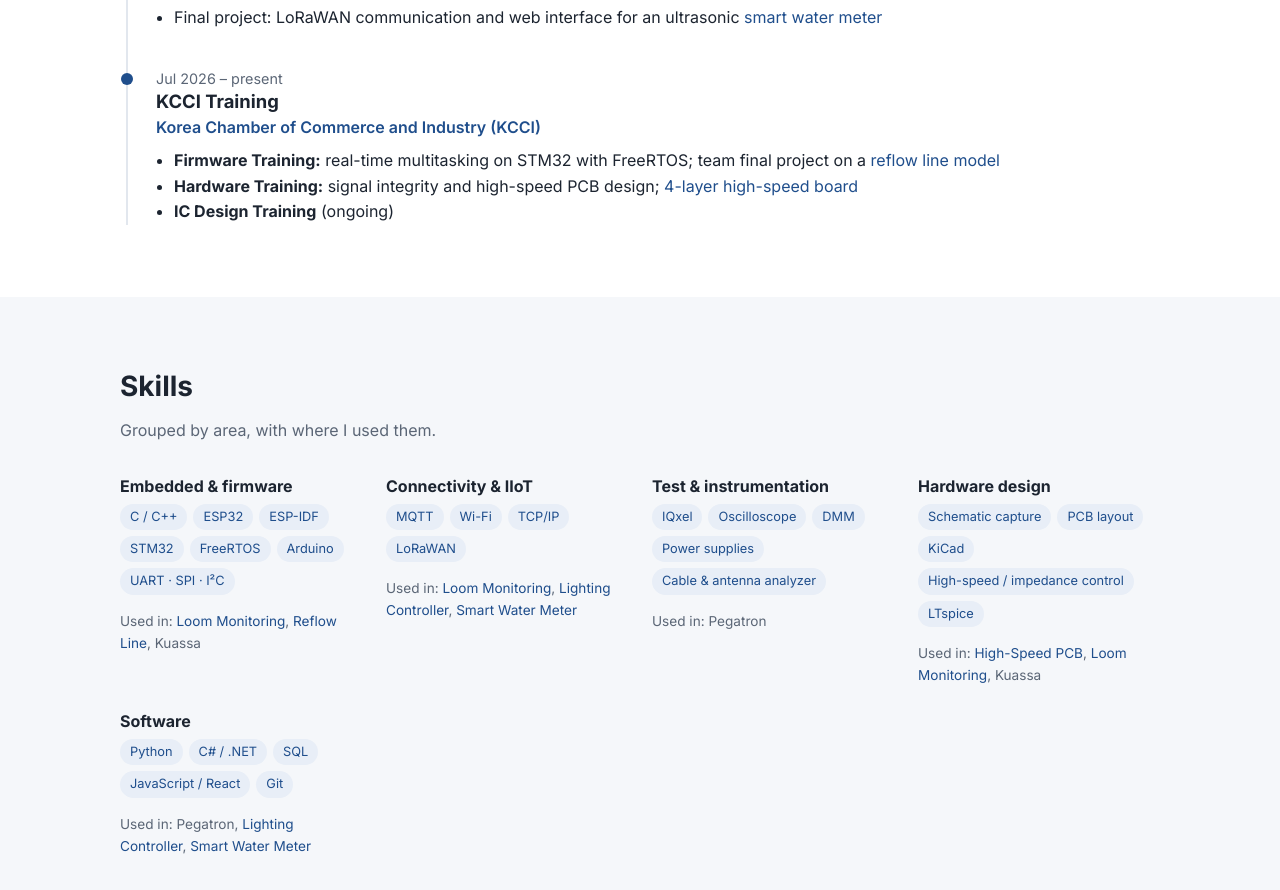
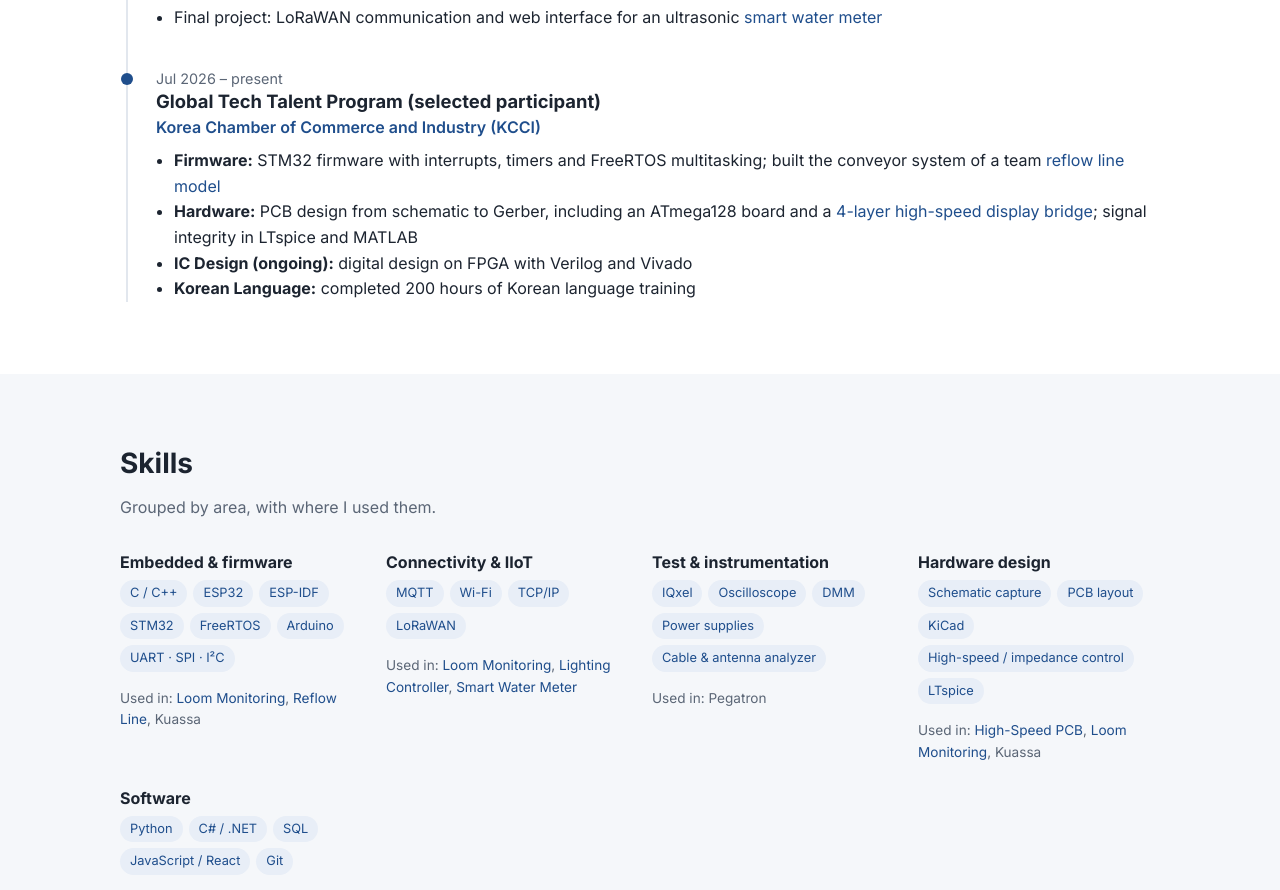
Before and after one commit to jibrilzhillan/jibrilzhillan.github.io, a plain HTML site: page index.html in a window 1280 px wide. Shown: the part 3175-4065 px from the top of the page. Drawn offline with Linux system fonts and the light colour scheme.

Commit message:
Training: use Global Tech Talent Program name, add Korean language
Co-Authored-By: Claude Opus 5.5 <noreply@anthropic.com>

```diff
--- a/index.html
+++ b/index.html
@@ -206,12 +206,13 @@
       </div>
       <div class="job">
         <div class="when">Jul 2026 – present</div>
-        <h3>KCCI Training</h3>
+        <h3>Global Tech Talent Program (selected participant)</h3>
         <div class="org">Korea Chamber of Commerce and Industry (KCCI)</div>
         <ul>
-          <li><strong>Firmware Training:</strong> real-time multitasking on STM32 with FreeRTOS; team final project on a <a href="reflow-oven.html">reflow line model</a></li>
-          <li><strong>Hardware Training:</strong> signal integrity and high-speed PCB design; <a href="pcb-designs.html">4-layer high-speed board</a></li>
-          <li><strong>IC Design Training</strong> (ongoing)</li>
+          <li><strong>Firmware:</strong> STM32 firmware with interrupts, timers and FreeRTOS multitasking; built the conveyor system of a team <a href="reflow-oven.html">reflow line model</a></li>
+          <li><strong>Hardware:</strong> PCB design from schematic to Gerber, including an ATmega128 board and a <a href="pcb-designs.html">4-layer high-speed display bridge</a>; signal integrity in LTspice and MATLAB</li>
+          <li><strong>IC Design (ongoing):</strong> digital design on FPGA with Verilog and Vivado</li>
+          <li><strong>Korean Language:</strong> completed 200 hours of Korean language training</li>
         </ul>
       </div>
     </div>
```
